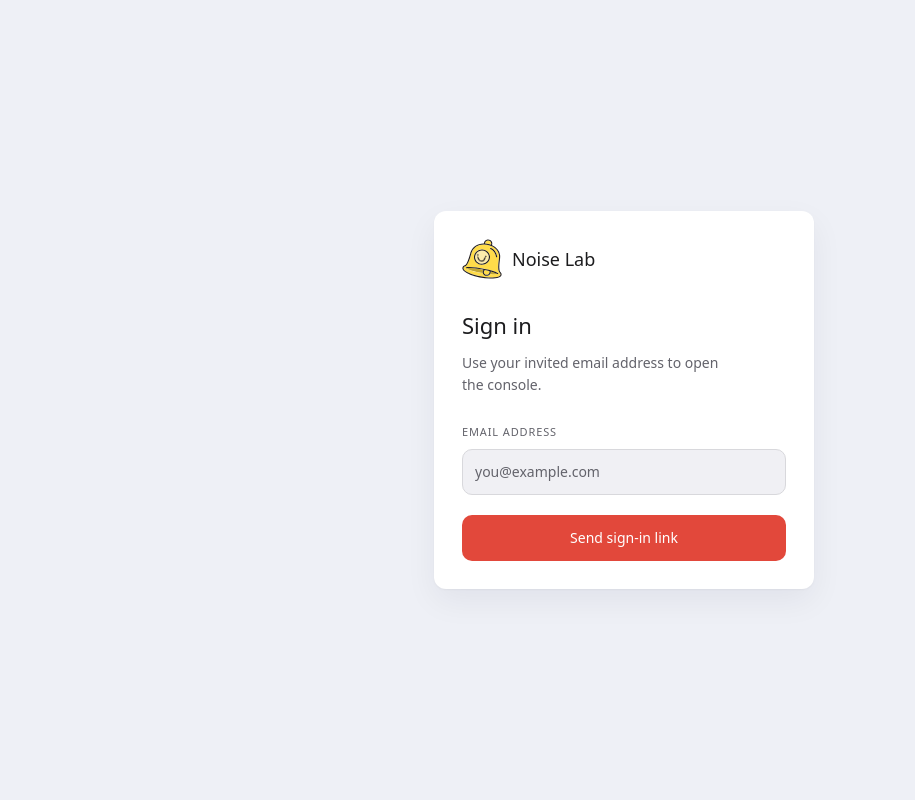
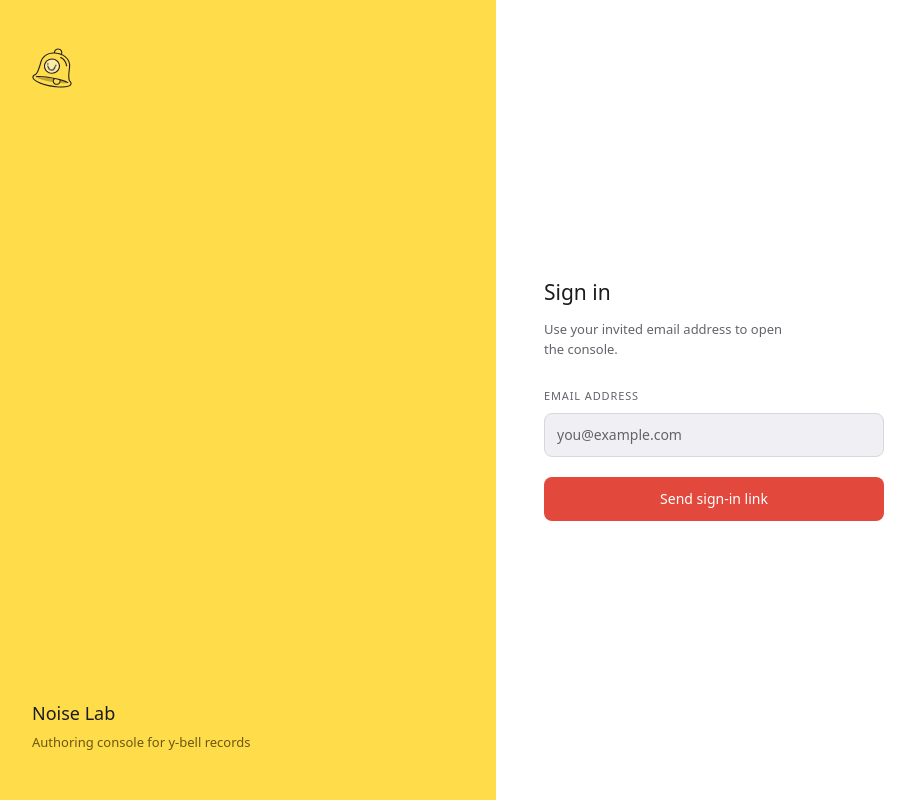
Before and after one commit to ybr-media/noise, a Next.js app in the folder web/: page /signin in a window 1280 px wide. Shown: the whole page, without its empty margins (16-931 px from the left). Built offline with nearby package versions, Linux system fonts and the light colour scheme.

Commit message:
Make the sign-in page responsive at a 768px breakpoint

```diff
--- a/web/app/globals.css
+++ b/web/app/globals.css
@@ -49,6 +49,8 @@
   --surface-skeleton: #e6e6ee;
   --surface-skeleton-highlight: #f4f4f9;
   --warning-border: #f2c46d;
+  --mascot-yellow: #ffdc4a;
+  --mascot-yellow-ink: #6b5710;
 }
 
 * { box-sizing: border-box; }
@@ -117,19 +119,32 @@ button:disabled { cursor: not-allowed; }
 .ui-button-link { min-height: 44px; border-radius: var(--radius-chip); color: var(--link); background: var(--link-bg); font-size: var(--text-xs); font-weight: 700; }
 .ui-button-primary:disabled { background: var(--brand-disabled); box-shadow: none; }
 .ui-button-neutral:disabled { color: var(--ink-tertiary); }
-.signin-page { min-height: 100svh; display: grid; place-items: center; padding: 24px; background: var(--page); }
-.signin-card { width: min(100%, 380px); padding: 28px; border-radius: 12px; text-align: left; }
-.signin-lockup { display: flex; align-items: center; gap: 10px; margin-bottom: 32px; }
-.signin-card .bell-mark { width: 40px; height: 40px; margin: 0; }
-.signin-wordmark { margin: 0; font-size: 18px; font-weight: 500; }
-.signin-card h1 { margin: 0; font-size: 22px; font-weight: 500; line-height: 1.3; }
-.signin-card p:not(.signin-wordmark) { max-width: 260px; margin: 12px 0 0; color: var(--ink-secondary); font-size: 14px; line-height: 1.6; }
+.signin-page { min-height: 100svh; display: grid; align-content: center; padding: 0 16px; background: var(--page); }
+.signin-card { width: 100%; padding: 24px; border-radius: 12px; text-align: left; }
+.signin-aside { display: flex; align-items: center; gap: 8px; margin-bottom: 32px; }
+.signin-card .bell-mark { width: 30px; height: 30px; margin: 0; }
+.signin-wordmark { margin: 0; font-size: 16px; font-weight: 500; }
+.signin-tagline { display: none; }
+.signin-card h1 { margin: 0; font-size: 21px; font-weight: 500; line-height: 1.3; }
+.signin-card form p, .signin-card section p { max-width: 260px; margin: 12px 0 0; color: var(--ink-secondary); font-size: 13px; line-height: 1.6; }
 .signin-card form, .signin-card section { display: grid; gap: 0; }
 .signin-card label { margin-top: 28px; color: var(--ink-secondary); font-size: 11px; font-weight: 500; letter-spacing: .08em; text-transform: uppercase; }
-.signin-card input { width: 100%; min-height: 46px; margin-top: 8px; border: 1px solid var(--separator); border-radius: 10px; padding: 0 12px; color: var(--ink); background: var(--surface-sunken); outline: 0; font-size: 14px; transition: border-color 120ms ease-out; }
+.signin-card input { width: 100%; height: 46px; margin-top: 8px; border: 1px solid var(--separator); border-radius: 10px; padding: 0 12px; color: var(--ink); background: var(--surface-sunken); outline: 0; font-size: 16px; transition: border-color 120ms ease-out; }
 .signin-card input::placeholder { color: var(--ink-secondary); }
 .signin-card input:focus { border-color: var(--ink-tertiary); box-shadow: none; outline: 2px solid var(--ink); outline-offset: 1px; }
-.signin-card form .ui-button, .signin-card section .ui-button { width: 100%; height: 46px; min-height: 46px; margin-top: 20px; border-radius: 10px; box-shadow: none; font-size: 14px; font-weight: 500; transition: background-color 120ms ease-out; }
+.signin-card form .ui-button, .signin-card section .ui-button { width: 100%; height: 48px; min-height: 0; margin-top: 20px; border-radius: 10px; box-shadow: none; font-size: 14px; font-weight: 500; transition: background-color 120ms ease-out; }
+@media (min-width: 768px) {
+  .signin-page { padding: 0; }
+  .signin-card { display: flex; min-height: 100svh; padding: 0; border-radius: 0; background: transparent; box-shadow: none; }
+  .signin-aside { flex: 0 0 40%; flex-direction: column; align-items: flex-start; justify-content: space-between; gap: 24px; margin: 0; padding: 48px; background: var(--mascot-yellow); }
+  .signin-card .bell-mark { width: 40px; height: 40px; }
+  .signin-wordmark { font-size: 18px; }
+  .signin-tagline { display: block; max-width: 240px; margin: 6px 0 0; color: var(--mascot-yellow-ink); font-size: 13px; line-height: 1.5; }
+  .signin-form-panel { display: grid; flex: 1 1 60%; align-content: center; padding: 48px; background: var(--surface); }
+  .signin-form-panel > * { width: 100%; max-width: 340px; }
+  .signin-card input { height: 44px; border-radius: 8px; font-size: 14px; }
+  .signin-card form .ui-button, .signin-card section .ui-button { height: 44px; border-radius: 8px; }
+}
 .panel-section { margin-top: 5px; }
 .panel-heading { display: flex; align-items: flex-start; justify-content: space-between; margin-bottom: 22px; }
 .panel-heading-actions { display: flex; align-items: center; gap: 8px; }
--- a/web/app/signin/page.tsx
+++ b/web/app/signin/page.tsx
@@ -25,10 +25,14 @@ export default function SignInPage() {
   return (
     <main className="signin-page">
       <Card className="signin-card">
-        <div className="signin-lockup">
+        <aside className="signin-aside">
           <BellMark />
+          <div className="signin-aside-foot">
             <p className="signin-wordmark">Noise Lab</p>
+            <p className="signin-tagline">Authoring console for y-bell records</p>
           </div>
+        </aside>
+        <div className="signin-form-panel">
           {sent ? (
             <section aria-live="polite">
               <h1>Check your email</h1>
@@ -44,6 +48,7 @@ export default function SignInPage() {
               <Button type="submit" disabled={busy}>{busy ? "Sending…" : "Send sign-in link"}</Button>
             </form>
           )}
+        </div>
       </Card>
     </main>
   );
```
Lines whose indentation alone changed are shown as unchanged.
